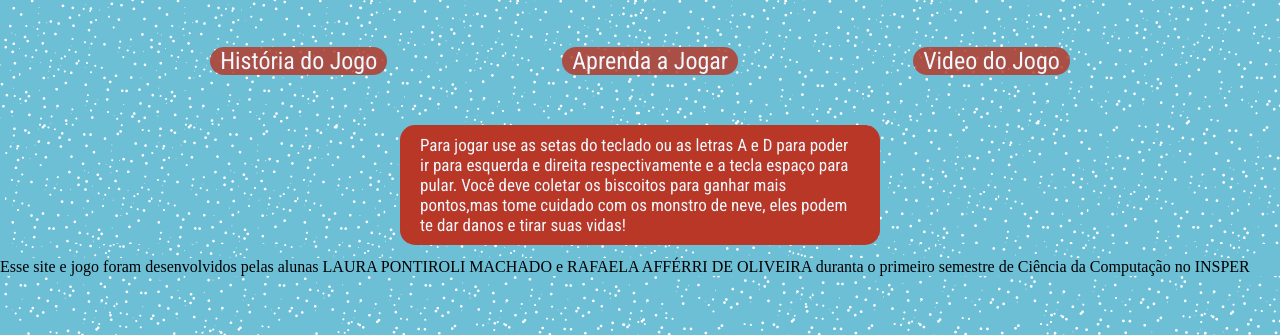
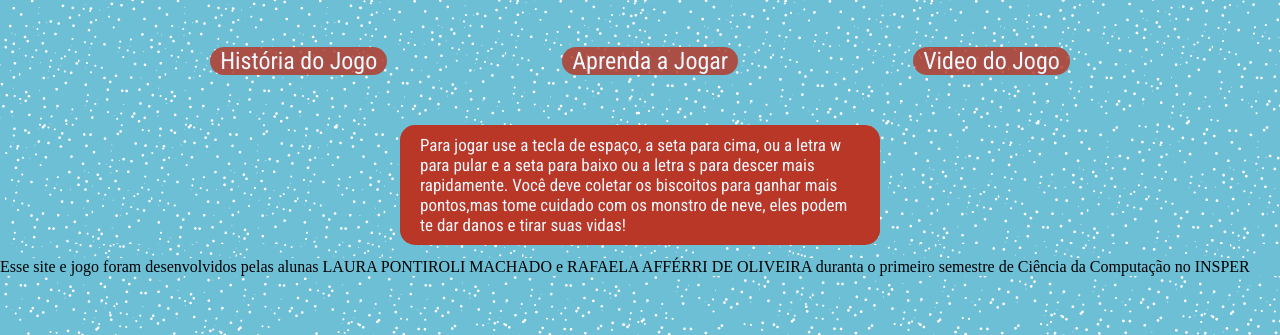
Before and after one commit to insper-classroom/devlife-23-1-projeto-pygame-laura_e_rafaela, a plain HTML site: page docs/aprenda.html in a window 1280 px wide. Shown: the part 524-859 px from the top of the page. Drawn offline with Linux system fonts and the light colour scheme.

Commit message:
correcao do html de aprenda a jogar

```diff
--- a/docs/aprenda.html
+++ b/docs/aprenda.html
@@ -32,8 +32,8 @@
         </div>
 
         <p  id="aprenda">
-            Para jogar use as setas do teclado ou as letras A e D para poder ir para esquerda
-            e direita respectivamente e a tecla espaço para pular. Você deve coletar os biscoitos
+            Para jogar use a tecla de espaço, a seta para cima, ou a letra w para pular
+            e a seta para baixo ou a letra s para descer mais rapidamente. Você deve coletar os biscoitos
             para ganhar mais pontos,mas tome cuidado com os monstro de neve, eles podem te dar
             danos e tirar suas vidas!
         </p>
```
Also changed, not shown: docs/historia_jogo.html (+1 -1 lines).
